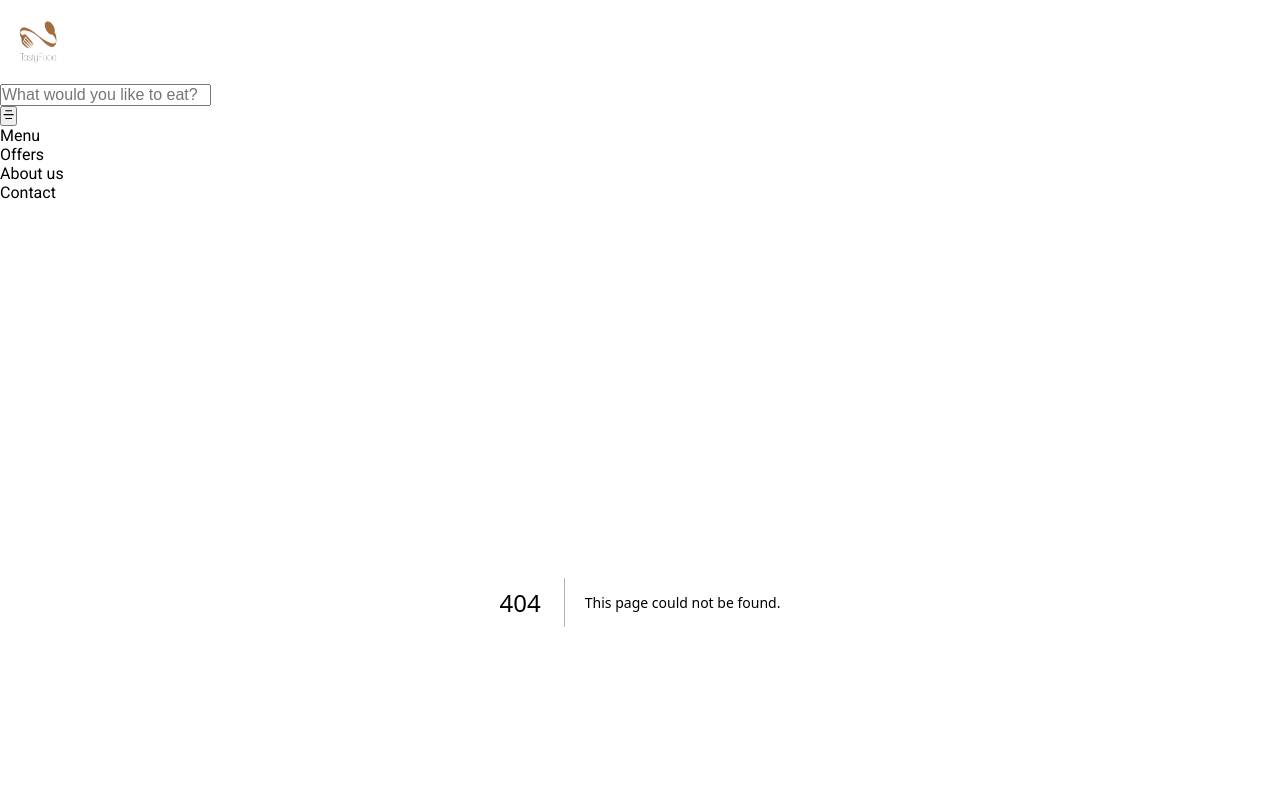
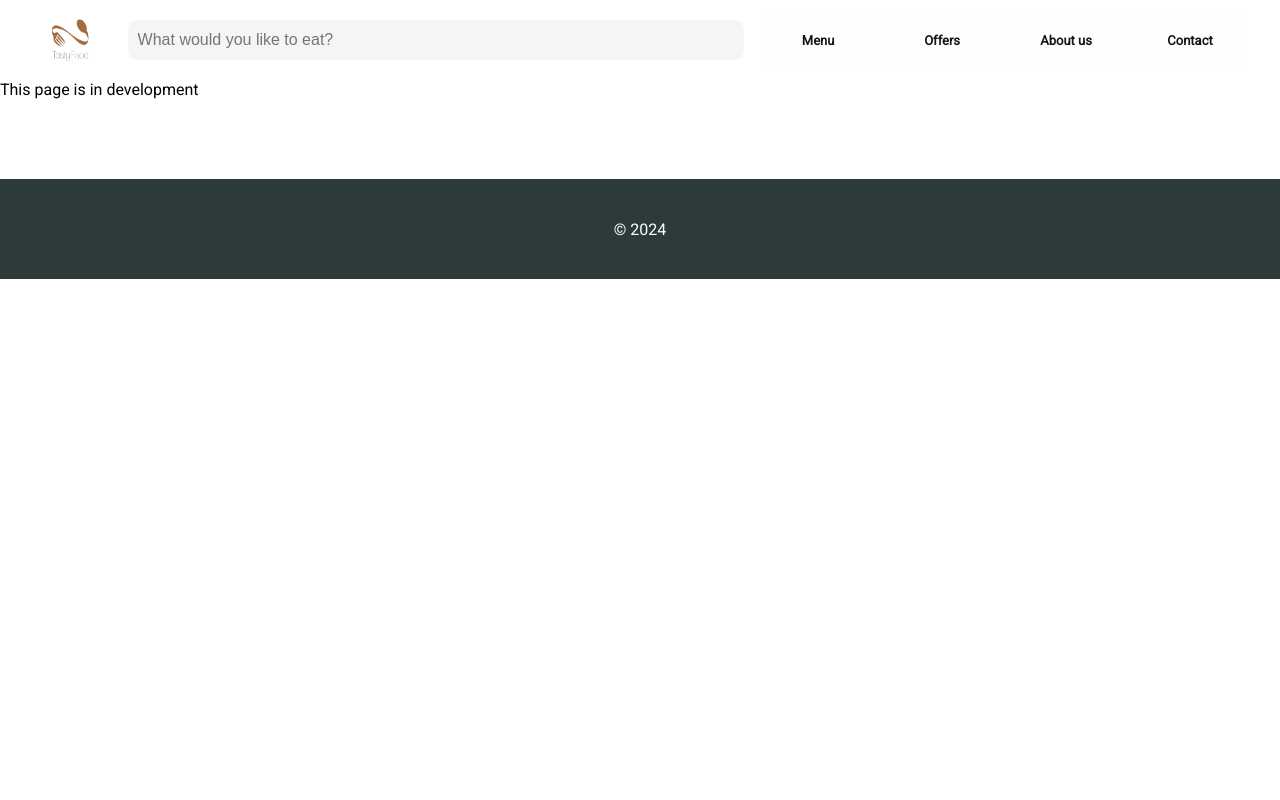
Before and after one commit to Gabrieelkn/food-delivery, a Next.js app: page /checkout in a window 1280 px wide. Before the commit this address had no page. Shown: the top 800 px of the page. Built offline with nearby package versions, Linux system fonts and the light colour scheme.

Commit message:
create checkout page

```diff
--- /dev/null
+++ b/app/checkout/page.js
@@ -0,0 +1,5 @@
+import "../../styles/index.css";
+
+export default function Checkout() {
+  return <p>This page is in development</p>;
+}
```
